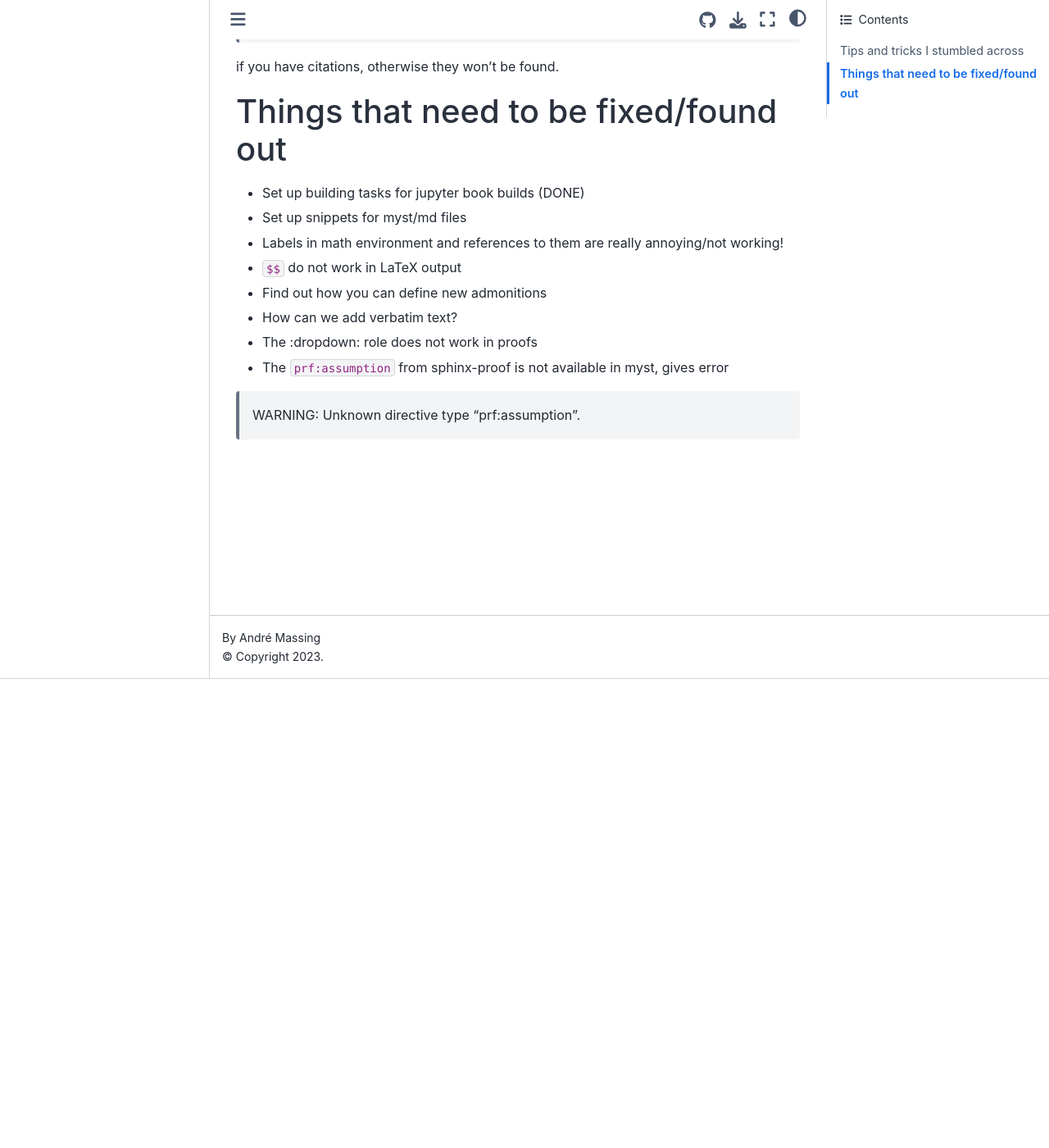
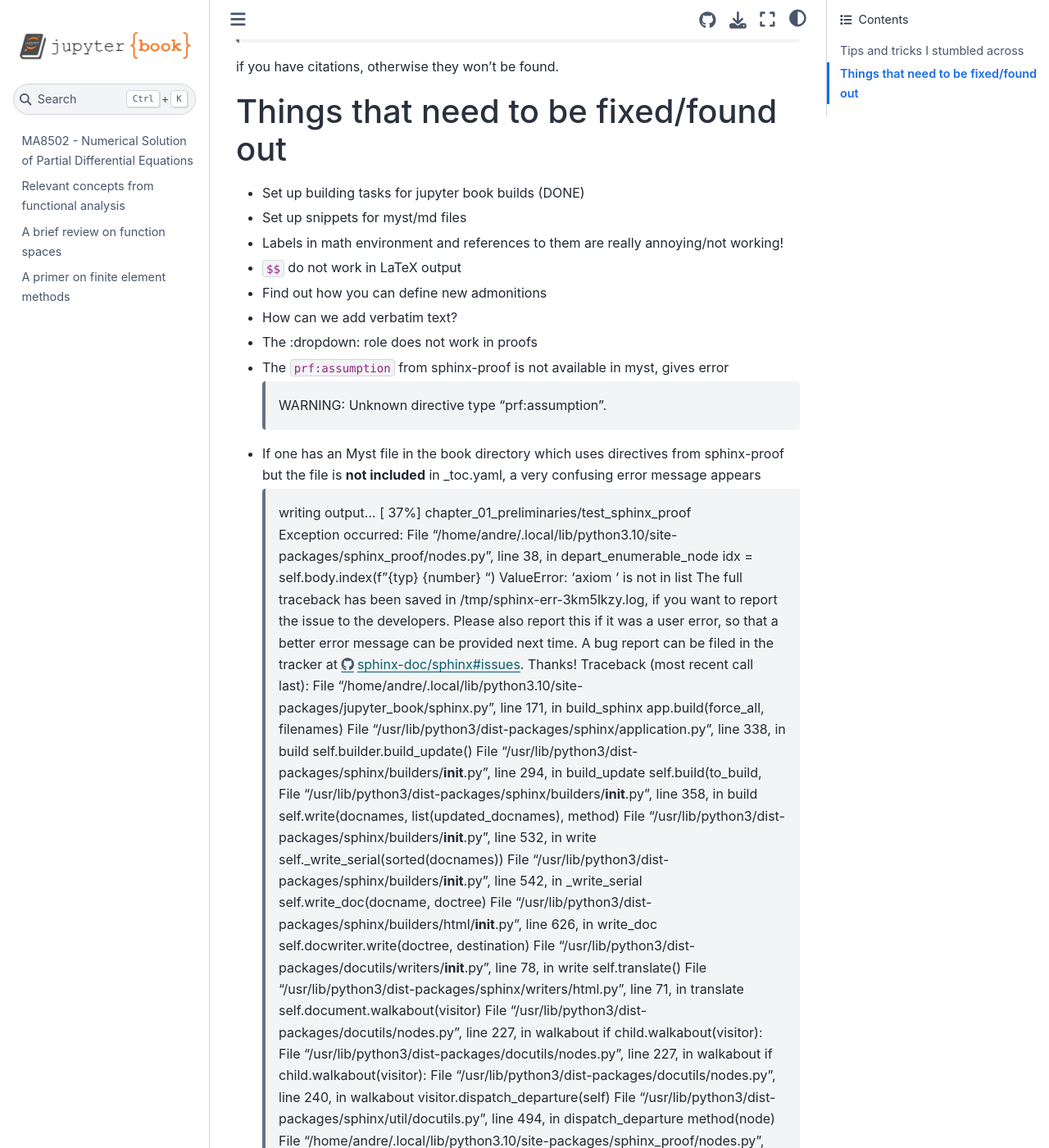
Before and after one commit to andre-massing/MA8502_NumPDE, a Jupyter Book: the page built from tips_and_tricks.md, in a window 1280 px wide and 1400 px high, scrolled down 572 px. Shown: the whole window at 82% size. Built offline with Jupyter Book 1.0.4 settings and Sphinx 7.4.7 and the Sphinx Book theme 1.1.4, drawn with Linux system fonts in a browser that asks for light colours; pages that are not in the unit, such as notebooks, are missing from menus; some of the changed text lies outside the part shown.

Commit message:
Working on chapter 1

````diff
--- a/_config.yml
+++ b/_config.yml
@@ -1,7 +1,7 @@
 # Book settings
 # Learn more at https://jupyterbook.org/customize/config.html
 
-title: MA8502 - Numerical solutions of Partial Differential Equations
+title: MA8502 - Numerical Solutions of Partial Differential Equations
 logo: logo.png
 author: André Massing
 email: andre.massing@ntnu.no
@@ -113,6 +113,7 @@
           "VV" : ["\\mathbb{V}"]
           "CC" : ["\\mathbb{C}"]
           "floor": ["\\lfloor#1\\rfloor", 1]
+          "mrm": ["\\mathrm{#1}", 1]
           "mcA" : ["\\mathcal{A}"]
           "mcL" : ["\\mathcal{L}"]
           "mcT" : ["\\mathcal{T}"]
--- a/references.bib
+++ b/references.bib
@@ -141,3 +131,32 @@
   creationdate = {2022-09-15T07:27:29},
   doi          = {https://doi.org/10.1007/978-1-4612-0715-3},
 }
+
+@Book{Evans2010,
+  author       = {Evans, L. C.},
+  publisher    = {American Math Society},
+  title        = {{Partial Differential Equations}},
+  year         = {2010},
+  series       = {Graduate Studies in Mathematics},
+  volume       = {19},
+  creationdate = {2022-09-15T13:47:05},
+  timestamp    = {2021.07.06},
+}
+
+@Comment{jabref-meta: databaseType:bibtex;}
+
+Footer
+© 2022 GitHub, Inc.
+Footer navigation
+
+    Terms
+    Privacy
+    Security
+    Status
+    Docs
+    Contact GitHub
+    Pricing
+    API
+    Training
+    Blog
+    About
--- a/tips_and_tricks.md
+++ b/tips_and_tricks.md
@@ -29,4 +29,70 @@
 * How can we add verbatim text?
 * The :dropdown: role does not work in proofs
 * The ```prf:assumption``` from sphinx-proof is not available in myst, gives error
-> WARNING: Unknown directive type "prf:assumption".
+  > WARNING: Unknown directive type "prf:assumption".
+* If one has an Myst file in the book directory which uses directives from sphinx-proof
+  but the file is **not included** in _toc.yaml, a very confusing error message appears
+  > writing output... [ 37%] chapter_01_preliminaries/test_sphinx_proof
+  > Exception occurred:
+  >   File "/home/andre/.local/lib/python3.10/site-packages/sphinx_proof/nodes.py", line 38, in depart_enumerable_node
+  >     idx = self.body.index(f"{typ} {number} ")
+  > ValueError: 'axiom  ' is not in list
+  > The full traceback has been saved in /tmp/sphinx-err-3km5lkzy.log, if you want to report the issue to the developers.
+  > Please also report this if it was a user error, so that a better error message can be provided next time.
+  > A bug report can be filed in the tracker at <https://github.com/sphinx-doc/sphinx/issues>. Thanks!
+  > Traceback (most recent call last):
+  >   File "/home/andre/.local/lib/python3.10/site-packages/jupyter_book/sphinx.py", line 171, in build_sphinx
+  >     app.build(force_all, filenames)
+  >   File "/usr/lib/python3/dist-packages/sphinx/application.py", line 338, in build
+  >     self.builder.build_update()
+  >   File "/usr/lib/python3/dist-packages/sphinx/builders/__init__.py", line 294, in build_update
+  >     self.build(to_build,
+  >   File "/usr/lib/python3/dist-packages/sphinx/builders/__init__.py", line 358, in build
+  >     self.write(docnames, list(updated_docnames), method)
+  >   File "/usr/lib/python3/dist-packages/sphinx/builders/__init__.py", line 532, in write
+  >     self._write_serial(sorted(docnames))
+  >   File "/usr/lib/python3/dist-packages/sphinx/builders/__init__.py", line 542, in _write_serial
+  >     self.write_doc(docname, doctree)
+  >   File "/usr/lib/python3/dist-packages/sphinx/builders/html/__init__.py", line 626, in write_doc
+  >     self.docwriter.write(doctree, destination)
+  >   File "/usr/lib/python3/dist-packages/docutils/writers/__init__.py", line 78, in write
+  >     self.translate()
+  >   File "/usr/lib/python3/dist-packages/sphinx/writers/html.py", line 71, in translate
+  >     self.document.walkabout(visitor)
+  >   File "/usr/lib/python3/dist-packages/docutils/nodes.py", line 227, in walkabout
+  >     if child.walkabout(visitor):
+  >   File "/usr/lib/python3/dist-packages/docutils/nodes.py", line 227, in walkabout
+  >     if child.walkabout(visitor):
+  >   File "/usr/lib/python3/dist-packages/docutils/nodes.py", line 240, in walkabout
+  >     visitor.dispatch_departure(self)
+  >   File "/usr/lib/python3/dist-packages/sphinx/util/docutils.py", line 494, in dispatch_departure
+  >     method(node)
+  >   File "/home/andre/.local/lib/python3.10/site-packages/sphinx_proof/nodes.py", line 38, in depart_enumerable_node
+  >     idx = self.body.index(f"{typ} {number} ")
+  > ValueError: 'axiom  ' is not in list
+  >
+  > The above exception was the direct cause of the following exception:
+  >
+  > Traceback (most recent call last):
+  >   File "/home/andre/.local/bin/jb", line 8, in <module>
+  >     sys.exit(main())
+  >   File "/usr/lib/python3/dist-packages/click/core.py", line 1128, in __call__
+  >     return self.main(*args, **kwargs)
+  >   File "/usr/lib/python3/dist-packages/click/core.py", line 1053, in main
+  >     rv = self.invoke(ctx)
+  >   File "/usr/lib/python3/dist-packages/click/core.py", line 1659, in invoke
+  >     return _process_result(sub_ctx.command.invoke(sub_ctx))
+  >   File "/usr/lib/python3/dist-packages/click/core.py", line 1395, in invoke
+  >     return ctx.invoke(self.callback, **ctx.params)
+  >   File "/usr/lib/python3/dist-packages/click/core.py", line 754, in invoke
+  >     return __callback(*args, **kwargs)
+  >   File "/home/andre/.local/lib/python3.10/site-packages/jupyter_book/cli/main.py", line 323, in build
+  >     builder_specific_actions(
+  >   File "/home/andre/.local/lib/python3.10/site-packages/jupyter_book/cli/main.py", line 531, in builder_specific_actions
+  >     raise RuntimeError(_message_box(msg, color="red", doprint=False)) from result
+  > RuntimeError:
+  > ===============================================================================
+  >
+  > There was an error in building your book. Look above for the cause.
+  >
+  > ===============================================================================
````
Also changed, not shown: other parts of references.bib (+0 -10 lines), chapter_01_preliminaries/function_spaces.md (+32 -1 lines), chapter_01_preliminaries/functional_analysis.md (+3 -3 lines), chapter_02_crash_course_fem/galerkins_method.md (+0 -13 lines), 1 other file.
